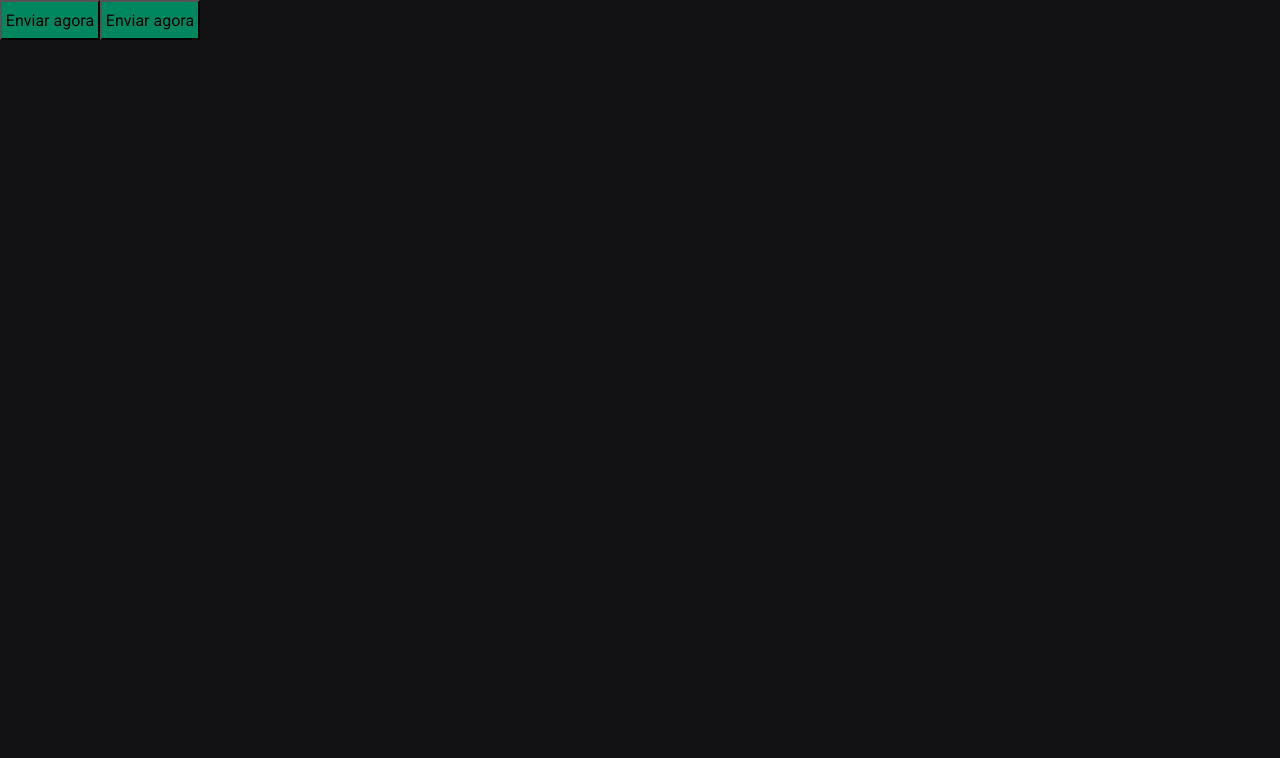
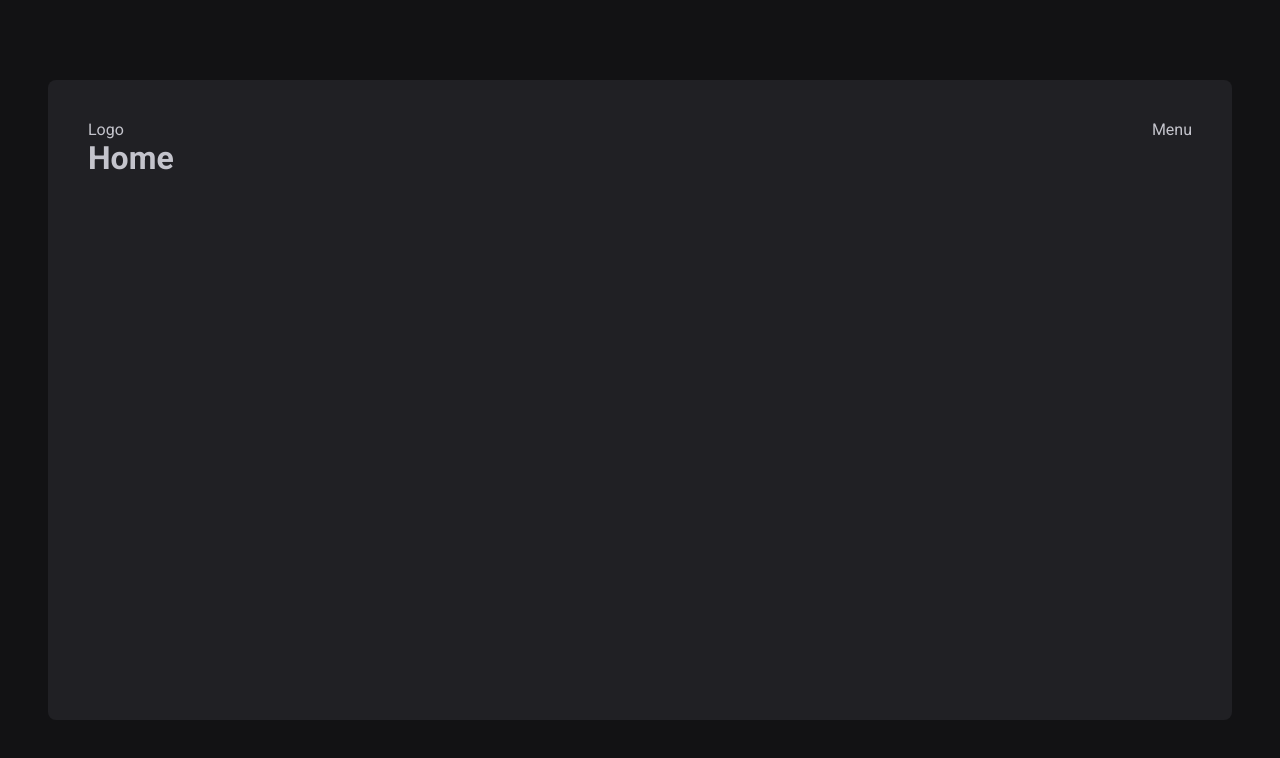
Before and after one commit to weslleycabral/pomodoro, a React (Vite) app: page / in a window 1280 px wide. Shown: the top 758 px of the page. Built offline with nearby package versions, Linux system fonts and the light colour scheme.

Commit message:
Header & Layout

```diff
--- a/src/App.tsx
+++ b/src/App.tsx
@@ -1,16 +1,15 @@
-import { Button } from "./components/Button"
+
 import { ThemeProvider } from "styled-components"
 import { defaultTheme } from "./styles/themes/default"
 import { GlobalStyle } from "./styles/global"
+import { Router } from "./Router"
 
 export function App() {
 
   return (
-    <ThemeProvider theme={defaultTheme}>
-      <Button variant="primary"/>
-      <Button variant="secondary"/>
-
-      <GlobalStyle/>
-    </ThemeProvider>
+      <ThemeProvider theme={defaultTheme}>
+        <Router/>
+        <GlobalStyle/>
+      </ThemeProvider>
   )
 }
--- /dev/null
+++ b/src/Router.tsx
@@ -0,0 +1,15 @@
+import { Routes, Route } from "react-router-dom";
+import { Home } from "./pages/Home";
+import { History } from "./pages/History";
+import { DefaultLayout } from "./pages/layouts/DefaultLayout";
+
+export function Router() {
+    return(
+        <Routes>
+            <Route path="/" element={<DefaultLayout/>}>
+                <Route path="/" element={<Home/>}/>
+                <Route path="/history" element={<History/>}/>
+            </Route>
+        </Routes>
+    );
+}
--- a/src/components/Button.styles.ts
+++ /dev/null
@@ -1,14 +0,0 @@
-import styled from "styled-components";
-
-export type ButtonVariant = 'primary' | 'secondary'
-
-interface ButtonContainerProps {
-    variant : ButtonVariant;
-}
-
-export const ButtonContainer = styled.button<ButtonContainerProps>`
-    width: 100px;
-    height: 40px;
-
-    background-color: ${props => props.theme['green-500']};
-`
--- a/src/components/Button.tsx
+++ /dev/null
@@ -1,13 +0,0 @@
-import { ButtonContainer, ButtonVariant } from "./Button.styles";
-
-interface ButtonProps {
-    variant?: ButtonVariant;
-}
-
-export function Button({variant = 'primary'}: ButtonProps) {
-    return (
-        <>
-            <ButtonContainer variant={variant}>Enviar agora</ButtonContainer>
-        </>
-    );
-}
--- /dev/null
+++ b/src/components/Header/index.tsx
@@ -0,0 +1,10 @@
+import { HeaderContainer } from "./style";
+
+export function Header() {
+    return(
+        <HeaderContainer>
+            <div>Logo</div>
+            <div>Menu</div>
+        </HeaderContainer>
+    );
+}
--- /dev/null
+++ b/src/components/Header/style.ts
@@ -0,0 +1,7 @@
+import styled from "styled-components";
+
+export const HeaderContainer = styled.header`
+    display: flex;
+    align-items: center;
+    justify-content: space-between;
+`
--- a/src/main.tsx
+++ b/src/main.tsx
@@ -1,9 +1,12 @@
 import React from 'react'
 import ReactDOM from 'react-dom/client'
 import { App } from './App.tsx'
+import { BrowserRouter } from 'react-router-dom'
 
 ReactDOM.createRoot(document.getElementById('root')!).render(
   <React.StrictMode>
-    <App />
+    <BrowserRouter>
+      <App />
+    </BrowserRouter>
   </React.StrictMode>,
 )
--- a/src/pages/History.tsx
+++ b/src/pages/History.tsx
@@ -0,0 +1,5 @@
+export function History() {
+    return(
+        <h1>History</h1>
+    );
+}
--- a/src/pages/Home.tsx
+++ b/src/pages/Home.tsx
@@ -0,0 +1,5 @@
+export function Home() {
+    return(
+        <h1>Home</h1>
+    );
+}
--- /dev/null
+++ b/src/pages/layouts/DefaultLayout/index.tsx
@@ -0,0 +1,12 @@
+import { Outlet } from "react-router-dom";
+import { Header } from "../../../components/Header";
+import { LayoutContainer } from "./style";
+
+export function DefaultLayout() {
+    return(
+        <LayoutContainer>
+            <Header/>
+            <Outlet/>
+        </LayoutContainer>
+    );
+}
--- /dev/null
+++ b/src/pages/layouts/DefaultLayout/style.ts
@@ -0,0 +1,14 @@
+import styled from "styled-components";
+
+export const LayoutContainer = styled.div`
+    max-width: 74rem;
+    height: calc(100vh - 10rem);
+    margin: 5rem auto;
+    padding: 2.5rem;
+
+    background-color: ${color => color.theme['gray-800']};
+    border-radius: 8px;
+
+    display: flex;
+    flex-direction: column;
+`
```
